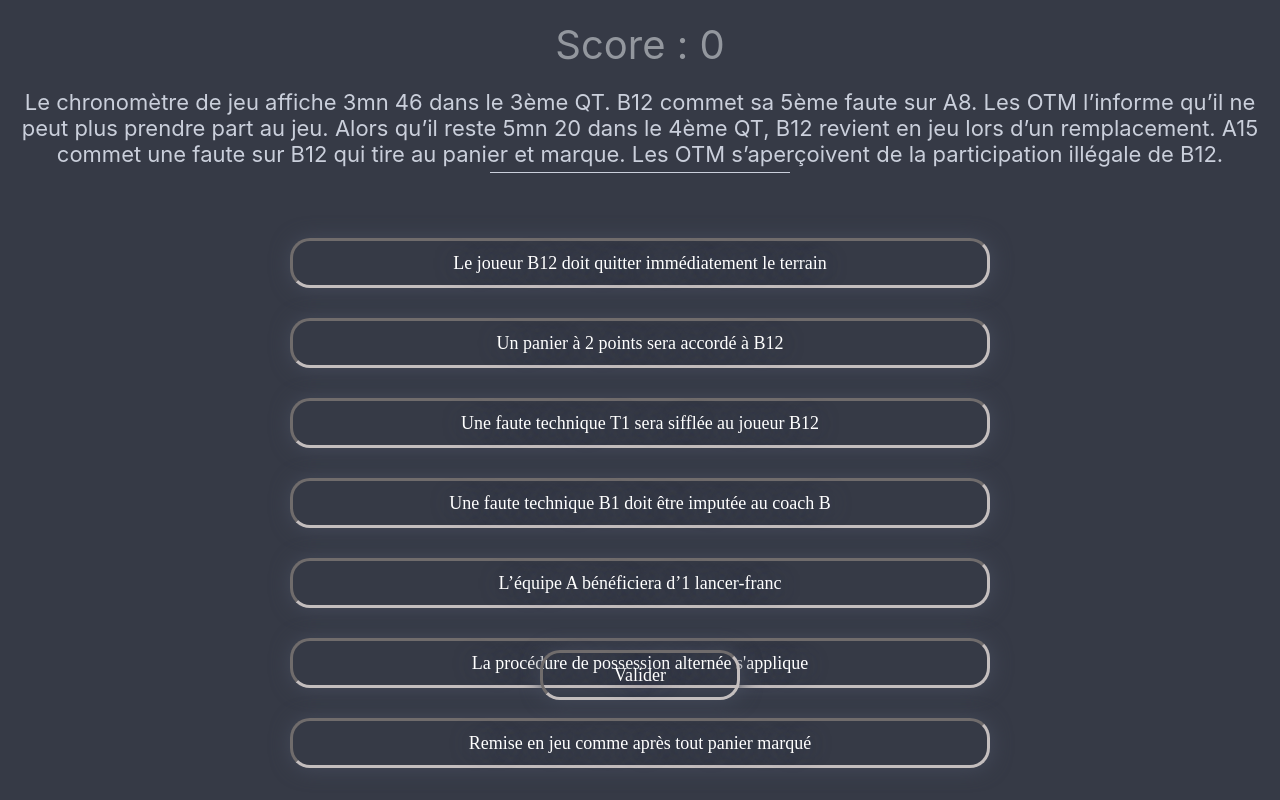
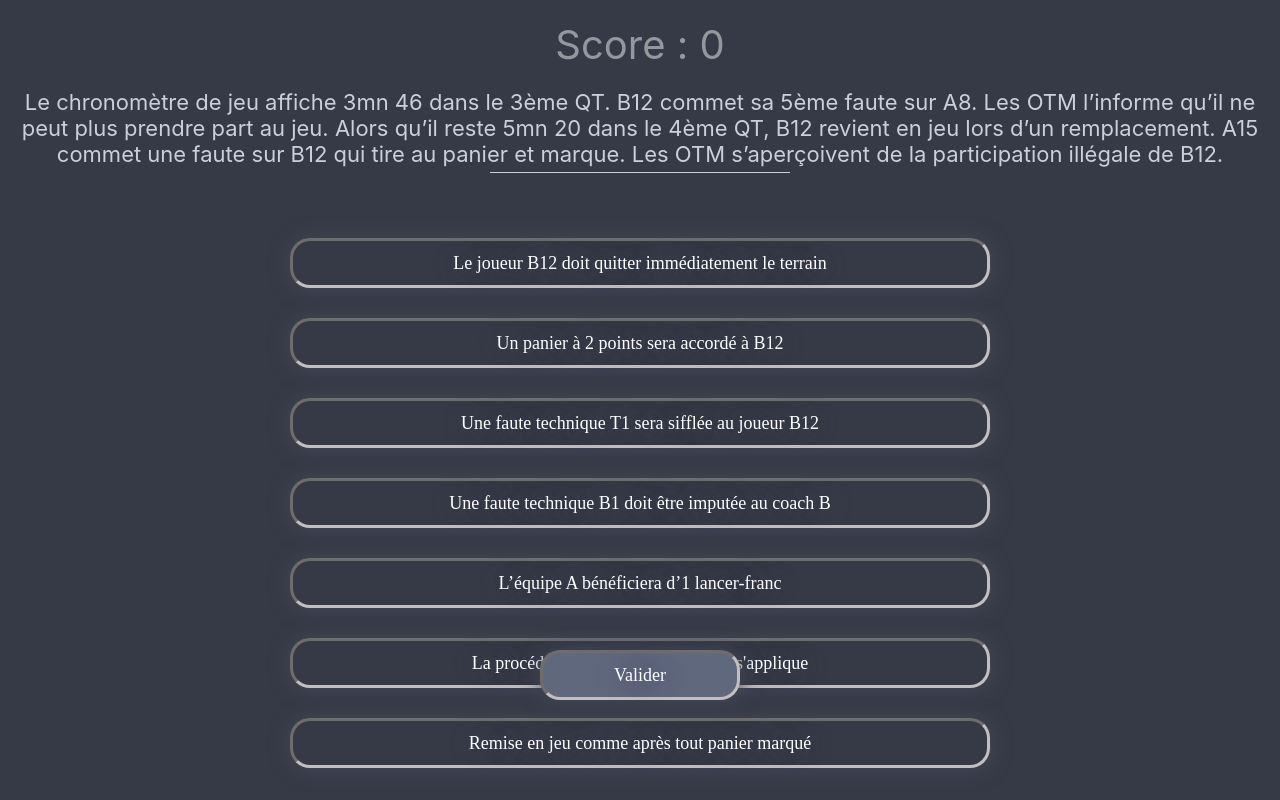
Before and after one commit to BVivek974/arbitrage-app, a React (Create React App) app: page / in a window 1280 px wide. Built offline with nearby package versions, Linux system fonts and the light colour scheme.

Commit message:
Update App.css

```diff
--- a/src/App.css
+++ b/src/App.css
@@ -100,7 +100,7 @@
     font-family: Brush Script MT;
     font-size: 18px;
     font-weight: 100;
-    background-color: transparent;
+    background-color: #60687e;
     -webkit-box-shadow: 1px 1px 20px 0 #444a5a;
     -moz-box-shadow: 1px 1px 20px 0 #444a5a;
     box-shadow: 1px 1px 20px 0 #444a5a;
```
